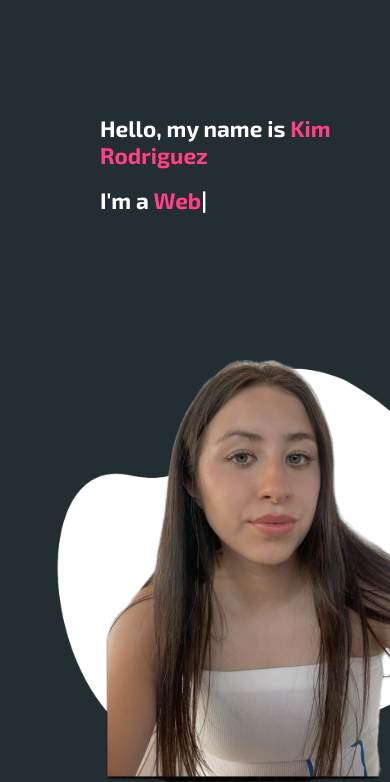
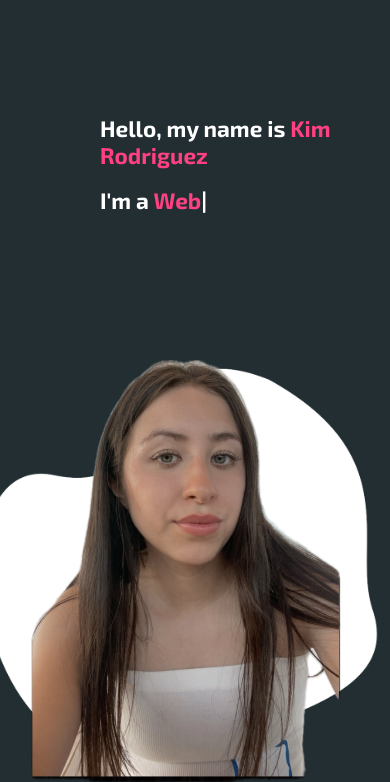
Before and after one commit to krrod7/krrod7.github.io, a website: page index.html in a window 390 px wide. Shown: the part 62-844 px from the top of the page. Drawn offline with nearby package versions, Linux system fonts and the light colour scheme.

Commit message:
Add files via upload

```diff
--- a/blue.css
+++ b/blue.css
@@ -243,6 +243,7 @@ body {
   div.images {
     width: 15%;
     height: 50%;
+    padding-right: 5em;
   }
 
   .navbar .nav-links {
--- a/green.css
+++ b/green.css
@@ -243,6 +243,7 @@ body {
   div.images {
     width: 15%;
     height: 50%;
+    padding-right: 5em;
   }
 
   .navbar .nav-links {
--- a/orange.css
+++ b/orange.css
@@ -243,6 +243,7 @@ body {
   div.images {
     width: 15%;
     height: 50%;
+    padding-right: 5em;
   }
 
   .navbar .nav-links {
--- a/pink.css
+++ b/pink.css
@@ -243,6 +243,7 @@ body {
   div.images {
     width: 15%;
     height: 50%;
+    padding-right: 5em;
   }
 
   .navbar .nav-links {
--- a/styles.css
+++ b/styles.css
@@ -243,6 +243,7 @@ body {
   div.images {
     width: 15%;
     height: 50%;
+    padding-right: 5em;
   }
 
   .navbar .nav-links {
```
